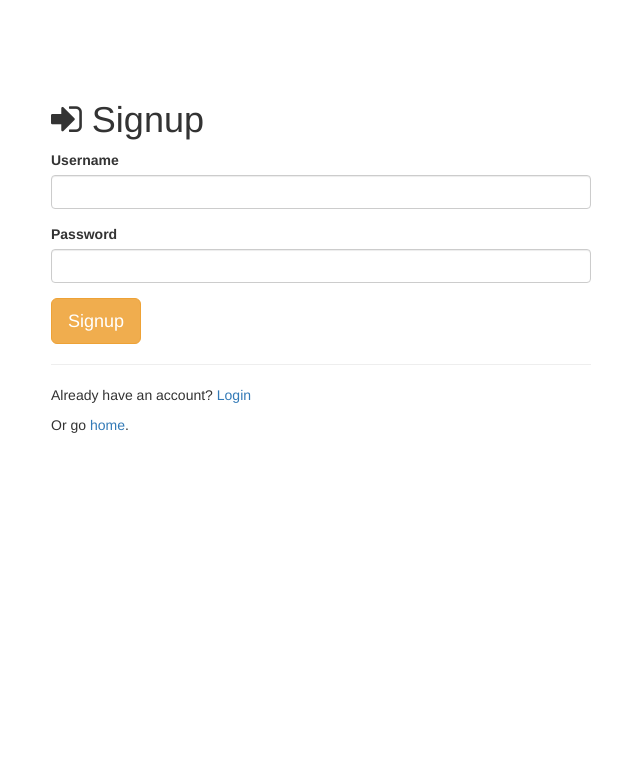
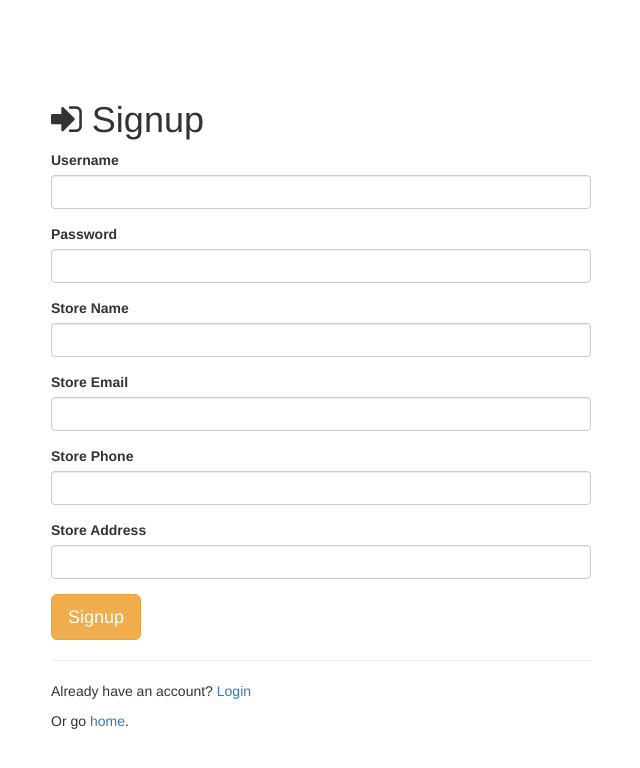
Before and after one commit to dineshgajwani/DOMS, a Node server app: page /signup in a window 1280 px wide. Shown: the top 768 px of the page, without its empty margins (319-959 px from the left). Run offline with Node 20, Linux system fonts and the light colour scheme; some libraries are stand-ins or nearby versions.

Commit message:
Updates Store Signup View

```diff
--- a/views/signup.ejs
+++ b/views/signup.ejs
@@ -30,7 +30,22 @@
             <label>Password</label>
             <input type="password" class="form-control" name="password">
         </div>
-
+        <div class="form-group">
+            <label>Store Name</label>
+            <input type="text" class="form-control" name="storename">
+        </div>
+        <div class="form-group">
+            <label>Store Email</label>
+            <input type="text" class="form-control" name="storeemail">
+        </div>
+        <div class="form-group">
+            <label>Store Phone</label>
+            <input type="text" class="form-control" name="storephone">
+        </div>
+        <div class="form-group">
+            <label>Store Address</label>
+            <input type="text" class="form-control" name="storeaddress">
+        </div>
         <button type="submit" class="btn btn-warning btn-lg">Signup</button>
     </form>
 
```
